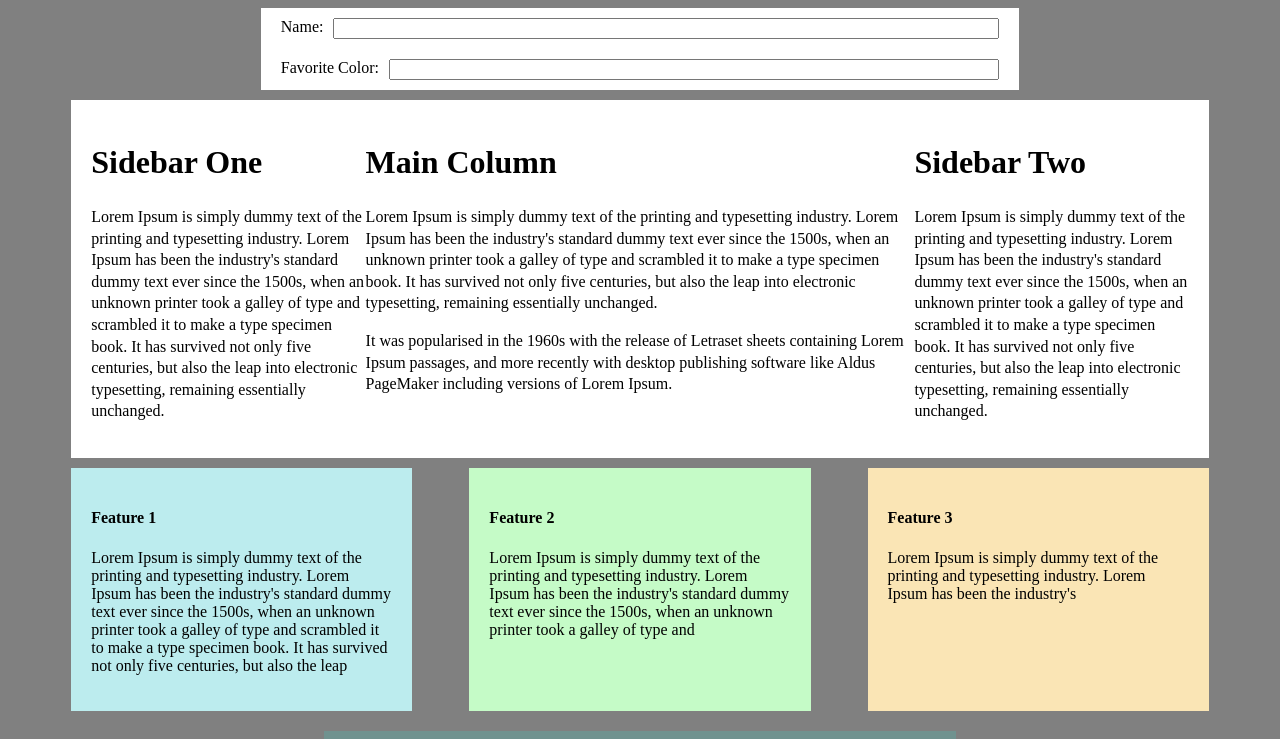
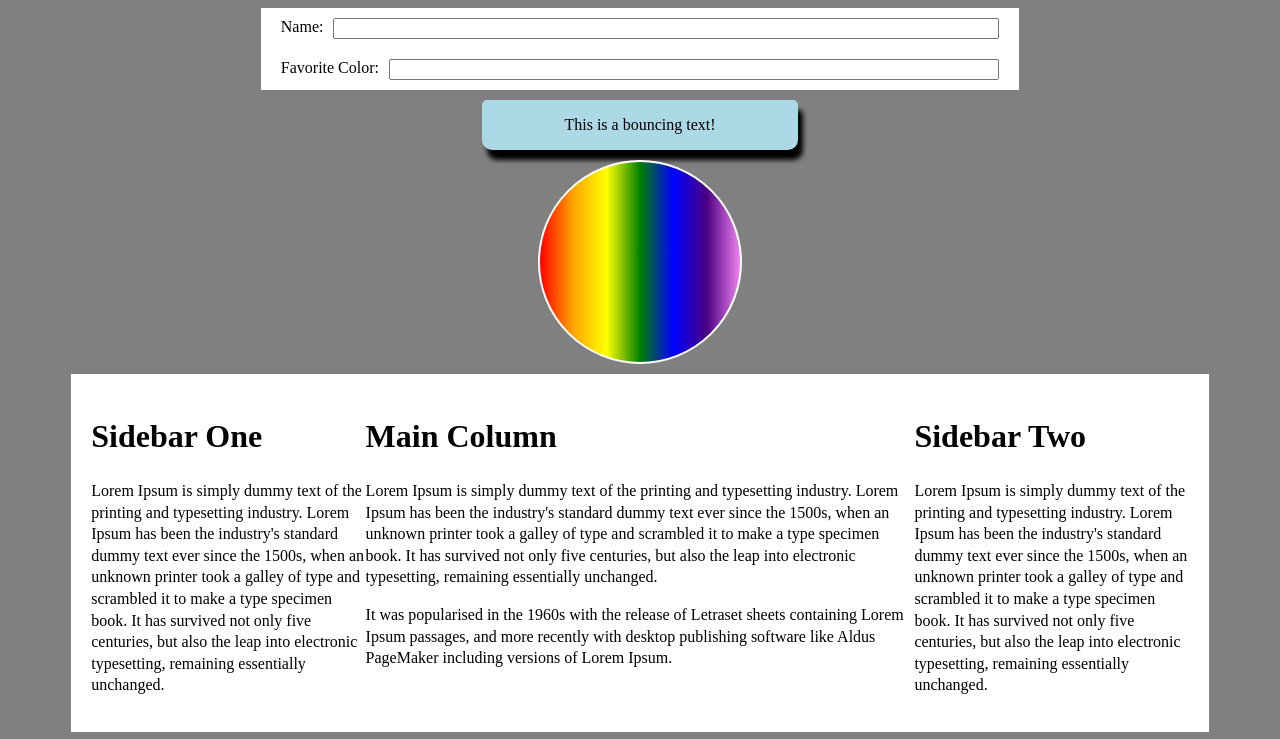
Before and after one commit to lorandsimon/flexbox-transition-transform-learning, a plain HTML site: page index.html in a window 1280 px wide. Shown: the top 739 px of the page. Drawn offline with Linux system fonts and the light colour scheme.

Commit message:
add fade bounce down animation

```diff
--- a/index.css
+++ b/index.css
@@ -1,6 +1,83 @@
 body {
   background-color: gray;
 }
+
+.circle {
+  width: 200px;
+  height: 200px;
+  border-radius: 50%;
+  background-image: linear-gradient(
+    to right,
+    red,
+    orange,
+    yellow,
+    green,
+    blue,
+    indigo,
+    violet
+  );
+  margin: 10px auto;
+  border: 2px solid rgb(255, 255, 255);
+  transition: all 3s ease-out;
+}
+
+.circle:hover {
+  transform: rotate(360deg);
+}
+
+.bounce-animation-container {
+  width: 25%;
+  height: 50px;
+  background-color: lightblue;
+  margin: 10px auto;
+  border-radius: 5px 5px 10px 10px;
+  box-shadow: 5px 10px 5px black;
+  text-align: center;
+  display: flex;
+  animation-name: fadeBounceDown;
+  animation-duration: 1.5s;
+}
+
+.bounce-animation-container p {
+  margin: auto;
+}
+
+/* -------------------------------------------- */
+
+/* Bounce animation start */
+
+@keyframes fadeBounceDown {
+  0% {
+    opacity: 0;
+    transform: translateY(-200%);
+  }
+
+  40% {
+    transform: translateY(0);
+  }
+
+  55% {
+    opacity: 0.7;
+    transform: translateY(-6px);
+  }
+
+  70% {
+    transform: translateY(0);
+    opacity: 0.8;
+  }
+
+  85% {
+    transform: translateY(-3px);
+    opacity: 0.9;
+  }
+
+  100% {
+    opacity: 1;
+    transform: translateY(0);
+  }
+}
+
+/* Bounce animation end */
 
 /* -------------------------------------------- */
 
@@ -44,8 +121,6 @@ body {
   flex-wrap: wrap;
 }
 
-
-
 /* Main text container end */
 
 /* -------------------------------------------- */
@@ -83,7 +158,7 @@ body {
 
 /* Link container start */
 
-.link-container{
+.link-container {
   width: 50%;
   height: 100px;
   margin: 10px auto;
@@ -93,13 +168,13 @@ body {
   transition-duration: 1s;
 }
 
-.link-container:hover{
+.link-container:hover {
   background-color: rgb(200, 142, 200);
   border-radius: 50%;
   transform: scale(1.2);
 }
 
- .link-container a{
+.link-container a {
   text-decoration: none;
   margin: auto;
   color: white;
@@ -111,7 +186,7 @@ body {
 
 /* Numbers container start */
 
-.numbers-container{
+.numbers-container {
   width: 90%;
   background-color: white;
   margin: 0 auto;
@@ -122,7 +197,7 @@ body {
   justify-content: space-around;
 }
 
-.numbers{
+.numbers {
   display: flex;
   width: 150px;
   height: 150px;
@@ -131,12 +206,12 @@ body {
   transition: all 1s;
 }
 
-.numbers:hover{
+.numbers:hover {
   transform: scale(1.1);
   cursor: pointer;
 }
 
-.numbers h2{
+.numbers h2 {
   color: white;
   margin: auto auto;
 }
@@ -147,7 +222,7 @@ body {
 
 /* Equal hight container start */
 
-.equal-hight-container{
+.equal-hight-container {
   width: 90%;
   margin: 10px auto;
   padding: 20px 20px;
@@ -156,22 +231,22 @@ body {
   display: flex;
 }
 
-.first-column{
+.first-column {
   flex: 1;
 }
 
-.second-column{
+.second-column {
   flex: 1;
   display: flex;
   flex-direction: column;
 }
 
-.second-column .second-a{
+.second-column .second-a {
   background-color: rgb(118, 180, 174);
   flex: 1;
 }
 
-.second-column .second-b{
+.second-column .second-b {
   background-color: rgb(190, 190, 110);
   flex: 1;
 }
--- a/index.html
+++ b/index.html
@@ -22,6 +22,12 @@
             </div>
         </form>
     </div>
+
+    <div class="bounce-animation-container">
+        <p>This is a bouncing text!</p>
+    </div>
+
+    <div class="circle"></div>
 
     <div class="main-text-container">
         <div class="main-column">
```
Lines whose indentation alone changed are shown as unchanged.
